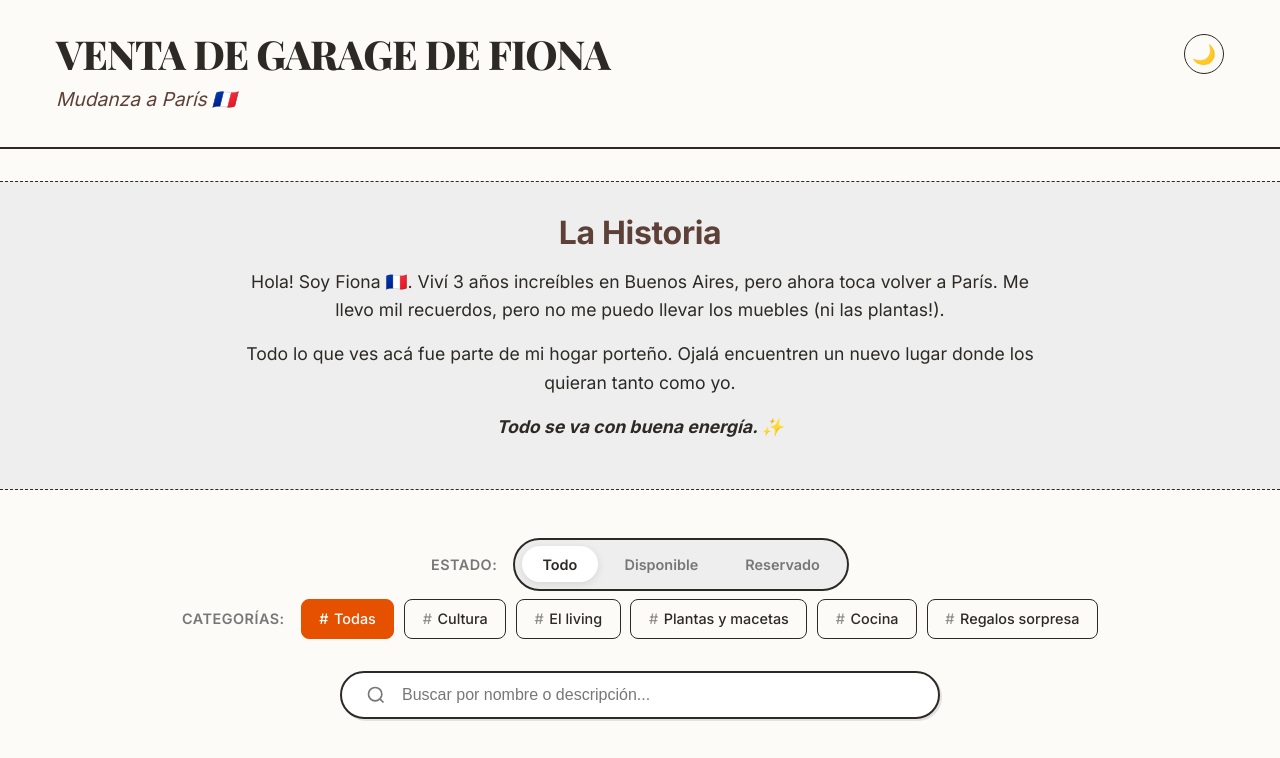
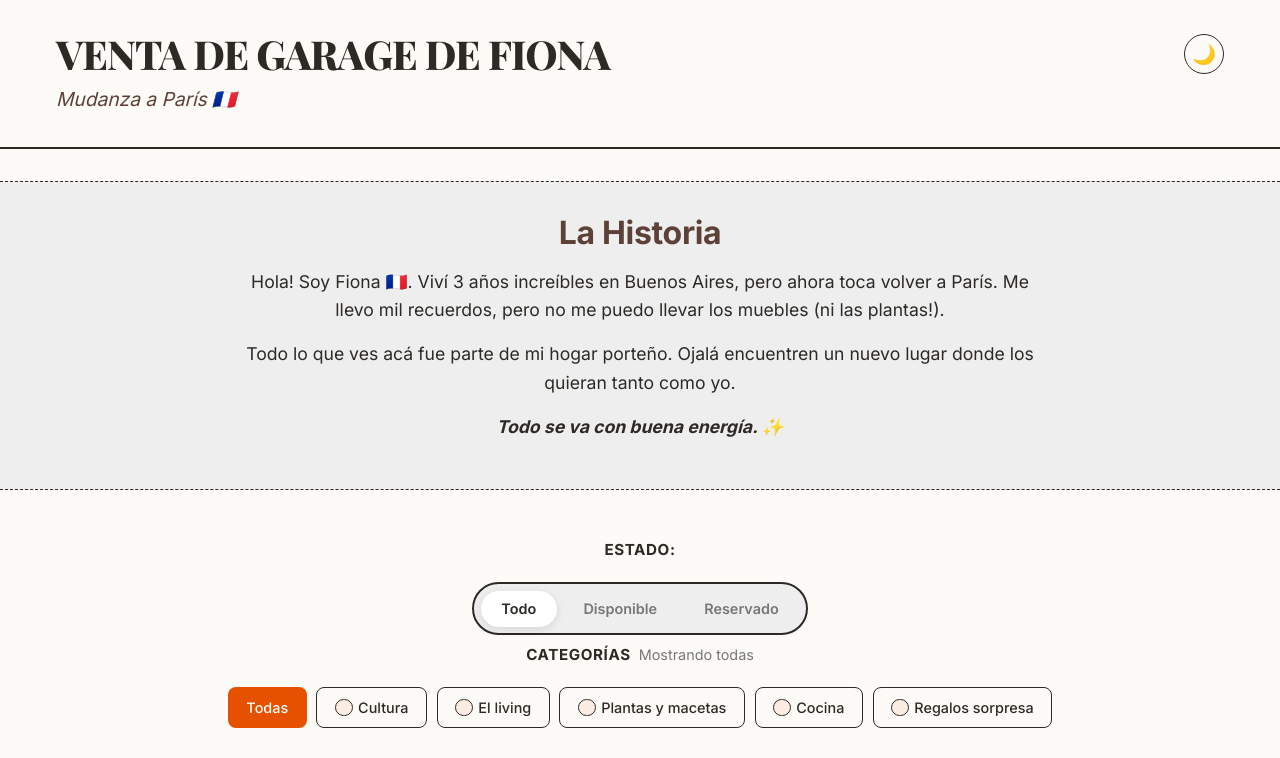
Before and after one commit to pablitxn/garage-sale, a React (Vite) app: page / in a window 1280 px wide. Shown: the top 758 px of the page. Built offline with nearby package versions, Linux system fonts and the light colour scheme.

Commit message:
Add multi-select category filtering

```diff
--- a/src/App.jsx
+++ b/src/App.jsx
@@ -13,7 +13,7 @@ import './App.css';
 
 function App() {
   const [statusFilter, setStatusFilter] = useState('all');
-  const [categoryFilter, setCategoryFilter] = useState('All');
+  const [categoryFilter, setCategoryFilter] = useState([]);
   const [searchQuery, setSearchQuery] = useState('');
   const [selectedProduct, setSelectedProduct] = useState(null);
 
@@ -46,7 +46,7 @@ function App() {
     }
 
     // Filter by category
-    if (categoryFilter !== 'All' && product.category !== categoryFilter) {
+    if (categoryFilter.length > 0 && !categoryFilter.includes(product.category)) {
       return false;
     }
 
@@ -64,6 +64,18 @@ function App() {
 
     return true;
   });
+
+  const handleToggleCategory = (category) => {
+    setCategoryFilter((prev) =>
+      prev.includes(category)
+        ? prev.filter((item) => item !== category)
+        : [...prev, category],
+    );
+  };
+
+  const handleClearCategories = () => {
+    setCategoryFilter([]);
+  };
 
   const handleProductClick = (product) => {
     setSelectedProduct(product);
@@ -85,8 +97,9 @@ function App() {
         <Filters currentFilter={statusFilter} onFilterChange={setStatusFilter} />
         <FilterBar
           categories={CATEGORIES}
-          activeCategory={categoryFilter}
-          onSelectCategory={setCategoryFilter}
+          activeCategories={categoryFilter}
+          onToggleCategory={handleToggleCategory}
+          onClearCategories={handleClearCategories}
         />
         <SearchBar searchQuery={searchQuery} onSearchChange={setSearchQuery} />
         <ProductGrid products={filteredProducts} onProductClick={handleProductClick} />
--- a/src/components/FilterBar.css
+++ b/src/components/FilterBar.css
@@ -6,15 +6,28 @@
     display: flex;
     align-items: center;
     justify-content: center;
-    gap: 1rem;
+    gap: 1.25rem;
+    flex-direction: column;
+}
+
+.filter-labels {
+    display: flex;
+    align-items: baseline;
+    gap: 0.5rem;
+    justify-content: center;
 }
 
 .filter-label {
+    font-size: 0.95rem;
+    font-weight: 700;
+    color: var(--color-text);
+    text-transform: uppercase;
+    letter-spacing: 0.6px;
+}
+
+.filter-hint {
     font-size: 0.9rem;
-    font-weight: 600;
     color: var(--color-text-muted);
-    text-transform: uppercase;
-    letter-spacing: 0.5px;
 }
 
 .filter-bar {
@@ -35,12 +48,9 @@
     cursor: pointer;
     transition: all 0.2s ease;
     position: relative;
-}
-
-.filter-bar-btn::before {
-    content: '#';
-    margin-right: 0.35rem;
-    opacity: 0.5;
+    display: inline-flex;
+    align-items: center;
+    gap: 0.35rem;
 }
 
 .filter-bar-btn:hover {
@@ -54,8 +64,23 @@
     border-color: var(--color-accent);
 }
 
-.filter-bar-btn.active::before {
-    opacity: 1;
+.filter-bar-btn.reset {
+    border-style: dashed;
+}
+
+.filter-bar-check {
+    width: 1.1rem;
+    height: 1.1rem;
+    border-radius: 50%;
+    border: 1.5px solid currentColor;
+    display: grid;
+    place-items: center;
+    font-size: 0.8rem;
+    background: rgba(230, 81, 0, 0.08);
+}
+
+.filter-bar-label {
+    line-height: 1.2;
 }
 
 /* Dark mode improvements */
@@ -79,6 +104,10 @@
     color: #121212;
 }
 
+[data-theme='dark'] .filter-hint {
+    color: #b1b1b1;
+}
+
 @media (max-width: 768px) {
     .filter-bar-container {
         padding: 0 1rem;
@@ -86,7 +115,6 @@
     }
 
     .filter-section {
-        flex-direction: column;
         gap: 0.75rem;
     }
 
@@ -103,8 +131,4 @@
         padding: 0.6rem 1rem;
         font-size: 0.85rem;
     }
-
-    .filter-bar-btn::before {
-        margin-right: 0.25rem;
-    }
 }
--- a/src/components/FilterBar.jsx
+++ b/src/components/FilterBar.jsx
@@ -1,27 +1,44 @@
 import React from 'react';
 import './FilterBar.css';
 
-const FilterBar = ({ categories, activeCategory, onSelectCategory }) => {
+const FilterBar = ({ categories, activeCategories, onToggleCategory, onClearCategories }) => {
+    const hasSelection = activeCategories.length > 0;
+    const pluralizedSelection = hasSelection && activeCategories.length > 1;
+
     return (
         <div className="filter-bar-container">
             <div className="filter-section">
-                <span className="filter-label">Categorías:</span>
-                <div className="filter-bar">
+                <div className="filter-labels">
+                    <span className="filter-label">Categorías</span>
+                    <span className="filter-hint">
+                        {hasSelection
+                            ? `${activeCategories.length} seleccionada${pluralizedSelection ? 's' : ''}`
+                            : 'Mostrando todas'}
+                    </span>
+                </div>
+                <div className="filter-bar" role="group" aria-label="Filtrar por categorías">
                     <button
-                        className={`filter-bar-btn ${activeCategory === 'All' ? 'active' : ''}`}
-                        onClick={() => onSelectCategory('All')}
+                        className={`filter-bar-btn reset ${!hasSelection ? 'active' : ''}`}
+                        onClick={onClearCategories}
+                        aria-pressed={!hasSelection}
                     >
                         Todas
                     </button>
-                    {categories.map(category => (
-                        <button
-                            key={category}
-                            className={`filter-bar-btn ${activeCategory === category ? 'active' : ''}`}
-                            onClick={() => onSelectCategory(category)}
-                        >
-                            {category}
-                        </button>
-                    ))}
+                    {categories.map(category => {
+                        const isActive = activeCategories.includes(category);
+
+                        return (
+                            <button
+                                key={category}
+                                className={`filter-bar-btn ${isActive ? 'active' : ''}`}
+                                onClick={() => onToggleCategory(category)}
+                                aria-pressed={isActive}
+                            >
+                                <span className="filter-bar-check" aria-hidden="true">{isActive ? '✓' : ''}</span>
+                                <span className="filter-bar-label">{category}</span>
+                            </button>
+                        );
+                    })}
                 </div>
             </div>
         </div>
```
